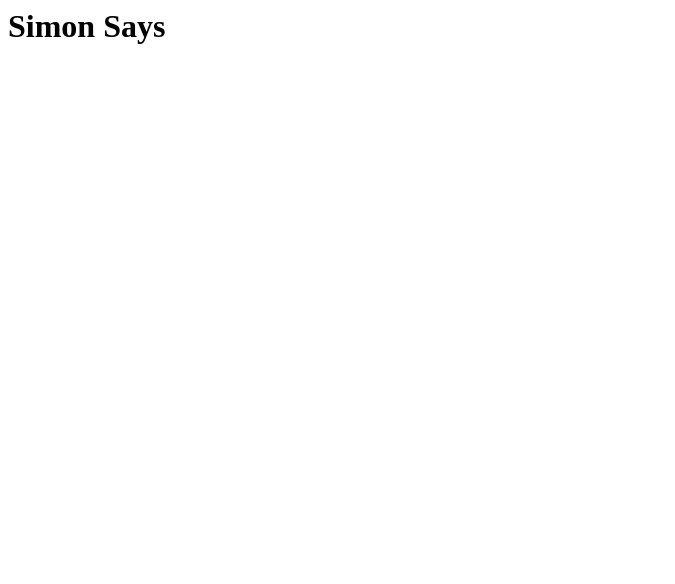
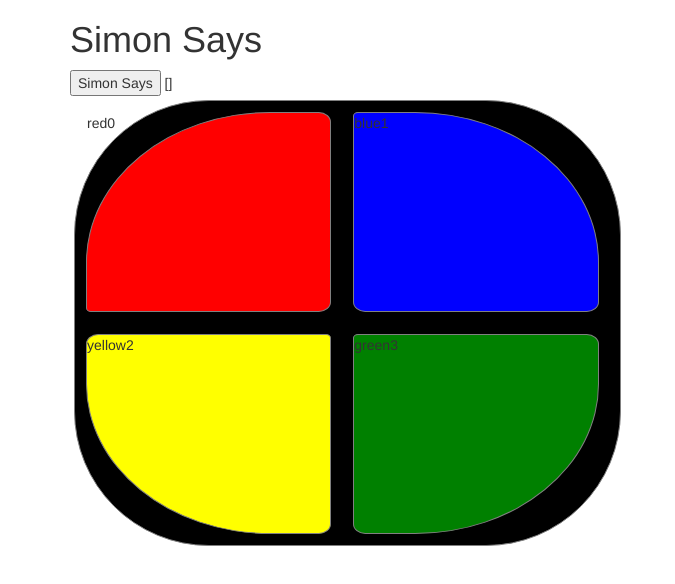
Before and after one commit to ChildeRowland/nycda_angularjs_102, a plain HTML site: page HW2/index.html in a window 1280 px wide. Shown: the whole page, without its empty margins (0-675 px from the left). Drawn offline with nearby package versions, Linux system fonts and the light colour scheme.

Commit message:
board with buttons

```diff
--- /dev/null
+++ b/HW2/_bootstrap.scss
@@ -0,0 +1,56 @@
+/*!
+ * Bootstrap v3.3.6 (http://getbootstrap.com)
+ * Copyright 2011-2015 Twitter, Inc.
+ * Licensed under MIT (https://github.com/twbs/bootstrap/blob/master/LICENSE)
+ */
+
+// Core variables and mixins
+@import "bootstrap/variables";
+@import "bootstrap/mixins";
+
+// Reset and dependencies
+@import "bootstrap/normalize";
+@import "bootstrap/print";
+@import "bootstrap/glyphicons";
+
+// Core CSS
+@import "bootstrap/scaffolding";
+@import "bootstrap/type";
+@import "bootstrap/code";
+@import "bootstrap/grid";
+@import "bootstrap/tables";
+@import "bootstrap/forms";
+@import "bootstrap/buttons";
+
+// Components
+@import "bootstrap/component-animations";
+@import "bootstrap/dropdowns";
+@import "bootstrap/button-groups";
+@import "bootstrap/input-groups";
+@import "bootstrap/navs";
+@import "bootstrap/navbar";
+@import "bootstrap/breadcrumbs";
+@import "bootstrap/pagination";
+@import "bootstrap/pager";
+@import "bootstrap/labels";
+@import "bootstrap/badges";
+@import "bootstrap/jumbotron";
+@import "bootstrap/thumbnails";
+@import "bootstrap/alerts";
+@import "bootstrap/progress-bars";
+@import "bootstrap/media";
+@import "bootstrap/list-group";
+@import "bootstrap/panels";
+@import "bootstrap/responsive-embed";
+@import "bootstrap/wells";
+@import "bootstrap/close";
+
+// Components w/ JavaScript
+@import "bootstrap/modals";
+@import "bootstrap/tooltip";
+@import "bootstrap/popovers";
+@import "bootstrap/carousel";
+
+// Utility classes
+@import "bootstrap/utilities";
+@import "bootstrap/responsive-utilities";
--- a/HW2/index.html
+++ b/HW2/index.html
@@ -1,13 +1,42 @@
-<html>
+<!DOCTYPE html>
+<html lang="en">
 	<header>
-		<script src="https://ajax.googleapis.com/ajax/libs/angularjs/1.3.14/angular.js"></script>
+		<script src="https://ajax.googleapis.com/ajax/libs/angularjs/1.3.14/angular.js">
+		</script>
 		<script type="text/javascript"
 		        src="index.js">
 		</script>
+
+		<link rel="stylesheet"
+			  href="https://maxcdn.bootstrapcdn.com/bootstrap/3.3.6/css/bootstrap.min.css"
+			  integrity="sha384-1q8mTJOASx8j1Au+a5WDVnPi2lkFfwwEAa8hDDdjZlpLegxhjVME1fgjWPGmkzs7" crossorigin="anonymous">
+
+		<link rel="stylesheet"
+		      type="text/css"
+			  href="style.css">
 	</header>
 	<body ng-app="simonApp">
-		<div ng-controller="mainController as ctrl">
-			<h1 ng-bind="ctrl.welcome"></h1>
+		<div ng-controller="mainController as ctrl"
+		     class="container">
+
+		   	<div>
+				<h1 ng-bind="ctrl.welcome"></h1>
+
+				<button ng-click="ctrl.test()">Simon Says</button>
+				{{ ctrl.simon.allColors }}
+			</div>
+
+			<div id="simon-board">
+				<div ng-repeat="color in ctrl.simon.pallet">
+					<div class="button"
+						 ng-class="color"
+					     ng-click="ctrl.playerPress(color)">
+					     {{ color + $index }}
+					</div>
+				</div>
+			</div>
+			{{ ctrl.playerColor }}
+
 		</div>
 	</body>
 <html>
--- a/HW2/index.js
+++ b/HW2/index.js
@@ -1,28 +1,9 @@
 angular.module('simonApp', [])
-
-.factory('UserDTO', function() {
-
-	function User() {
-		this.name = "";
-		this.age = "";
-		//this.playList = []
-	}
-
-	User.prototype.addUser = function(name, age) {
-		if ( name == undefined || age == undefined ) {
-			return alert('Please enter name and age.');
-		}
-		this.name = name;
-		this.age = age;
-	}
-
-	return User;
-})
 
 .factory('SimonDTO', function() {
 
 	function Simon() {
-		this.pallet = ["Red", "Blue", "Yellow", "Green"];
+		this.pallet = ["red", "blue", "yellow", "green"];
 		this.currentColor = "";
 		this.allColors = [];
 	}
@@ -30,24 +11,36 @@ angular.module('simonApp', [])
 	Simon.prototype.simonSays = function () {
 		num = this.pallet.length;
 		index = Math.ceil( Math.random() * num ) - 1;
-		console.log(this.pallet[index]);
+		console.log("simonSays() " + this.pallet[index]);
 		return this.pallet[index];
 	}
 
 	Simon.prototype.addColorToList = function() {
 		this.allColors.push(color);
+		console.log("addColorToList()", this.allColors);
+		return this.allColors;
 	}
 
 	return Simon;
+})
+
+.factory('PlayerDTO', function() {
+
 })
 
 .controller('mainController', function(SimonDTO) {
 	var self = this;
 	self.simon = new SimonDTO;
 
-	console.log(self.simon);
+	self.test = function() {
+		color = self.simon.simonSays();
+		self.simon.addColorToList();
+	}
 
-	self.simon.simonSays();
+	self.playerPress = function(color) {
+		self.playerColor = color;
+		return color;
+	}
 
 	self.welcome = "Simon Says";
 
--- /dev/null
+++ b/HW2/style.css
@@ -0,0 +1,37 @@
+#simon-board {
+	width:48%;
+	margin:4px;
+	border-radius: 135px;
+	border:1px solid grey;
+	background: black;
+	float: left;
+}
+
+.button {
+	width:45%;
+	height:200px;
+	margin:11px;
+	border:1px solid grey;
+	background: pink;
+	float: left;
+}
+
+.red {
+	background: red;
+	border-radius: 75% 5% 5% 2%;
+}
+
+.blue {
+	background: blue;
+	border-radius: 2% 75% 5% 5%;
+}
+
+.yellow {
+	background: yellow;
+	border-radius: 5% 2% 5% 75%;
+}
+
+.green {
+	background: green;
+	border-radius: 2% 5% 75% 5%;
+}
```
